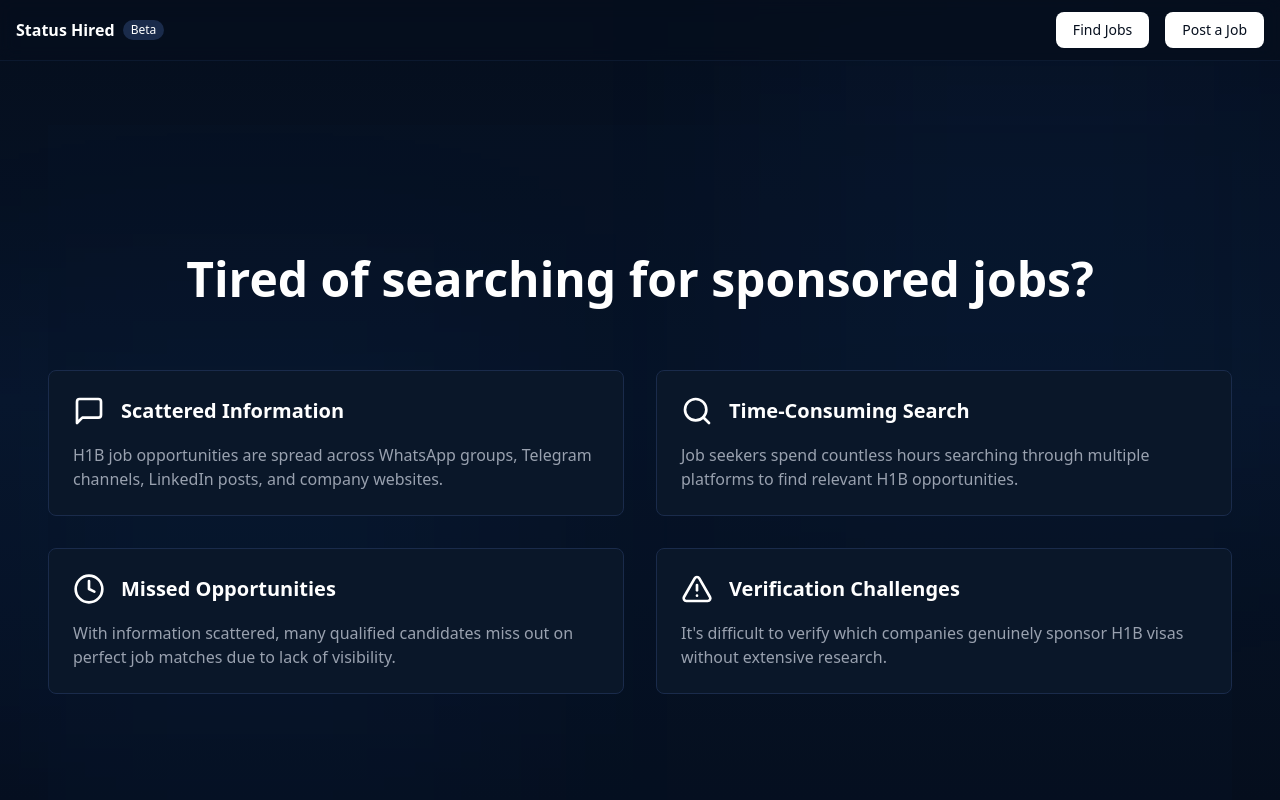
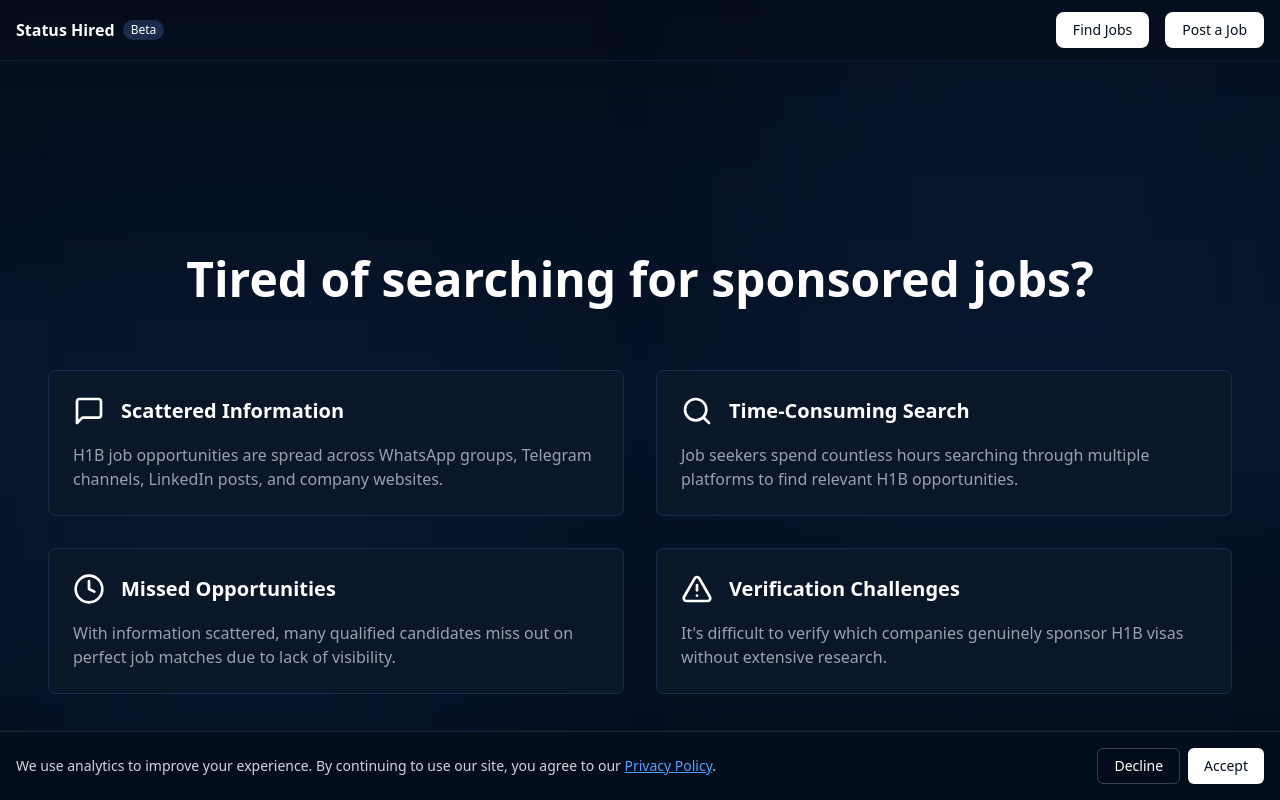
Before and after one commit to uttej-vsk/H1BJobs, a Next.js app: page / in a window 1280 px wide. Shown: the top 800 px of the page. Built offline with nearby package versions, Linux system fonts and the light colour scheme; no server answers.

Commit message:
added cookie consent

```diff
--- a/app/layout.tsx
+++ b/app/layout.tsx
@@ -2,6 +2,8 @@ import type { Metadata } from "next";
 import "./globals.css";
 import Navbar from "@/components/Navbar";
 import { Toaster } from "sonner";
+import Script from "next/script";
+import { CookieConsent } from "@/components/CookieConsent";
 
 export const metadata: Metadata = {
   metadataBase: new URL("https://www.statushired.com"),
@@ -92,18 +94,29 @@ export default function RootLayout({
       <head>
         <link rel="manifest" href="/manifest.json" />
         <meta name="theme-color" content="#050e1d" />
-        <script
-          defer
-          src="https://cloud.umami.is/script.js"
-          data-website-id="50c34282-633a-4452-a4f6-5e93ec20d38f"
-        ></script>
       </head>
       <body className="antialiased bg-[#050e1d] text-white">
         <div className="min-h-screen flex flex-col">
           <Navbar />
           {children}
           <Toaster position="bottom-right" richColors closeButton />
+          <CookieConsent />
         </div>
+        {process.env.NODE_ENV === "production" && (
+          <Script
+            id="umami-analytics"
+            src="https://cloud.umami.is/script.js"
+            data-website-id={process.env.NEXT_PUBLIC_UMAMI_WEBSITE_ID}
+            strategy="afterInteractive"
+            onLoad={() => {
+              console.log("Analytics loaded successfully");
+            }}
+            onError={(e) => {
+              console.error("Error loading analytics:", e);
+            }}
+            crossOrigin="anonymous"
+          />
+        )}
       </body>
     </html>
   );
--- /dev/null
+++ b/app/privacy/page.tsx
@@ -0,0 +1,58 @@
+export default function PrivacyPolicy() {
+  return (
+    <main className="relative min-h-screen w-full overflow-x-hidden">
+      <div className="mx-auto max-w-4xl px-4 py-16">
+        <h1 className="text-4xl font-bold mb-8">Privacy Policy</h1>
+
+        <div className="prose prose-invert max-w-none">
+          <section className="mb-8">
+            <h2 className="text-2xl font-semibold mb-4">
+              Analytics and Tracking
+            </h2>
+            <p>
+              We use Umami Analytics to understand how visitors interact with
+              our website. This helps us improve our services and provide a
+              better user experience.
+            </p>
+            <h3 className="text-xl font-semibold mt-4 mb-2">What We Track</h3>
+            <ul className="list-disc pl-6 mb-4">
+              <li>Pages visited</li>
+              <li>Time spent on pages</li>
+              <li>Referral sources</li>
+              <li>Browser type and device information</li>
+            </ul>
+            <h3 className="text-xl font-semibold mt-4 mb-2">
+              How We Use This Information
+            </h3>
+            <ul className="list-disc pl-6 mb-4">
+              <li>To improve website performance</li>
+              <li>To understand user behavior</li>
+              <li>To enhance user experience</li>
+              <li>To identify and fix technical issues</li>
+            </ul>
+            <h3 className="text-xl font-semibold mt-4 mb-2">Your Rights</h3>
+            <p>
+              You have the right to opt-out of analytics tracking at any time.
+              You can do this by:
+            </p>
+            <ul className="list-disc pl-6 mb-4">
+              <li>Using the cookie consent banner to decline analytics</li>
+              <li>Clearing your browser cookies</li>
+              <li>Using browser privacy settings</li>
+            </ul>
+            <h3 className="text-xl font-semibold mt-4 mb-2">Data Protection</h3>
+            <p>
+              We take your privacy seriously. The analytics data we collect is:
+            </p>
+            <ul className="list-disc pl-6">
+              <li>Anonymous and aggregated</li>
+              <li>Never sold to third parties</li>
+              <li>Used only for improving our services</li>
+              <li>Stored securely</li>
+            </ul>
+          </section>
+        </div>
+      </div>
+    </main>
+  );
+}
--- /dev/null
+++ b/components/CookieConsent.tsx
@@ -0,0 +1,60 @@
+"use client";
+
+import { useState, useEffect } from "react";
+import { Button } from "./ui/button";
+
+export function CookieConsent() {
+  const [showConsent, setShowConsent] = useState(false);
+
+  useEffect(() => {
+    // Check if user has already made a choice
+    const consent = localStorage.getItem("analytics-consent");
+    if (!consent) {
+      setShowConsent(true);
+    }
+  }, []);
+
+  const handleAccept = () => {
+    localStorage.setItem("analytics-consent", "accepted");
+    setShowConsent(false);
+    // Reload the page to enable analytics
+    window.location.reload();
+  };
+
+  const handleDecline = () => {
+    localStorage.setItem("analytics-consent", "declined");
+    setShowConsent(false);
+    // Reload the page to disable analytics
+    window.location.reload();
+  };
+
+  if (!showConsent) return null;
+
+  return (
+    <div className="fixed bottom-0 left-0 right-0 bg-[#050e1d]/95 backdrop-blur-sm border-t border-gray-800 p-4 z-50">
+      <div className="max-w-7xl mx-auto flex flex-col sm:flex-row items-center justify-between gap-4">
+        <div className="text-sm text-gray-300">
+          We use analytics to improve your experience. By continuing to use our
+          site, you agree to our{" "}
+          <a
+            href="/privacy"
+            className="text-blue-400 hover:text-blue-300 underline"
+          >
+            Privacy Policy
+          </a>
+          .
+        </div>
+        <div className="flex gap-2">
+          <Button
+            variant="outline"
+            onClick={handleDecline}
+            className="bg-transparent border-gray-700 hover:bg-gray-800"
+          >
+            Decline
+          </Button>
+          <Button onClick={handleAccept}>Accept</Button>
+        </div>
+      </div>
+    </div>
+  );
+}
--- a/middleware.ts
+++ b/middleware.ts
@@ -14,6 +14,7 @@ const publicAssetPaths = [
   "/favicon.ico",
   "/robots.txt",
   "/sitemap.xml",
+  "/manifest.json",
 ];
 
 const allAvailableRoutes = [...protectedRoutes, ...publicRoutes];
```
